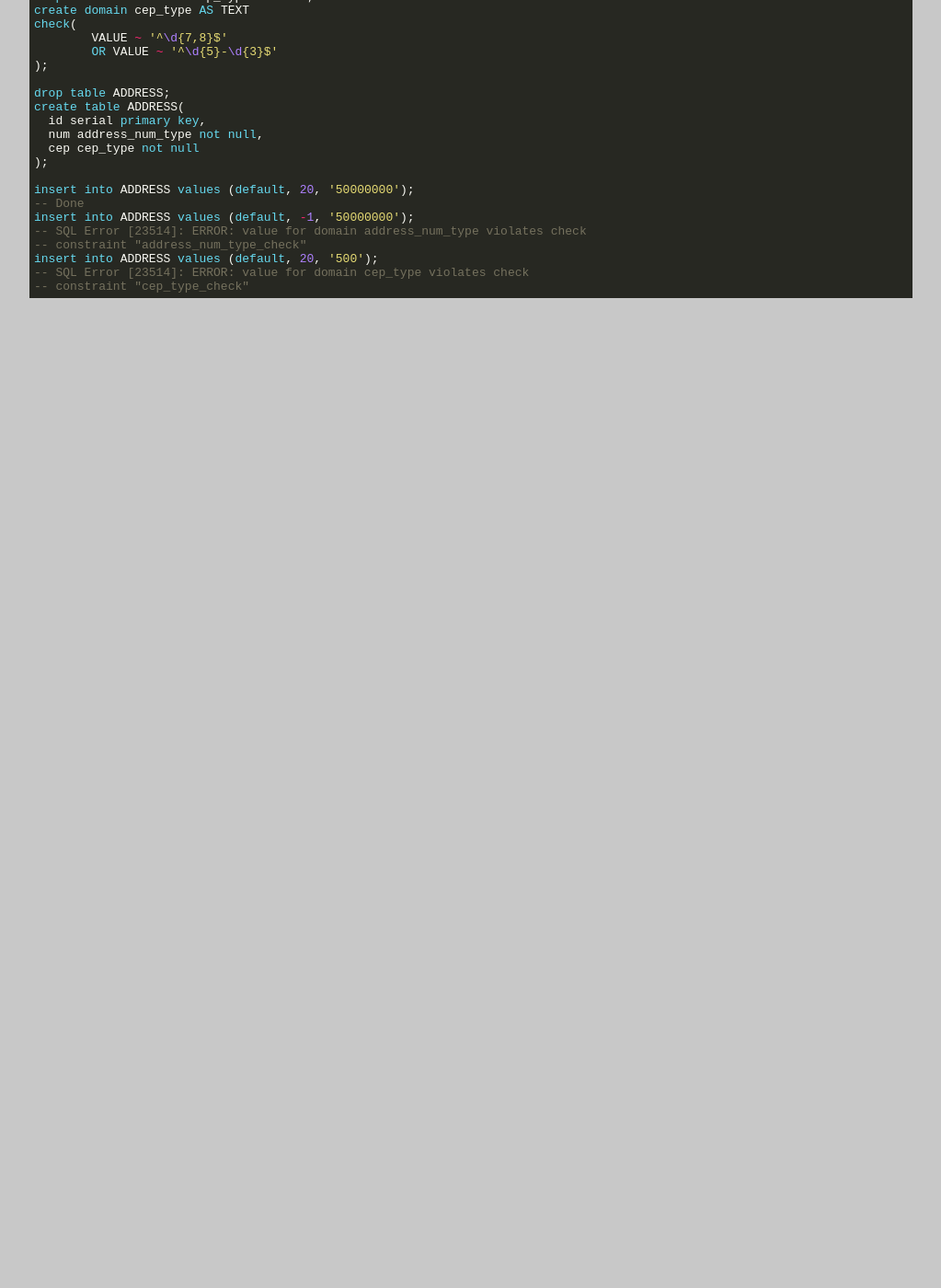
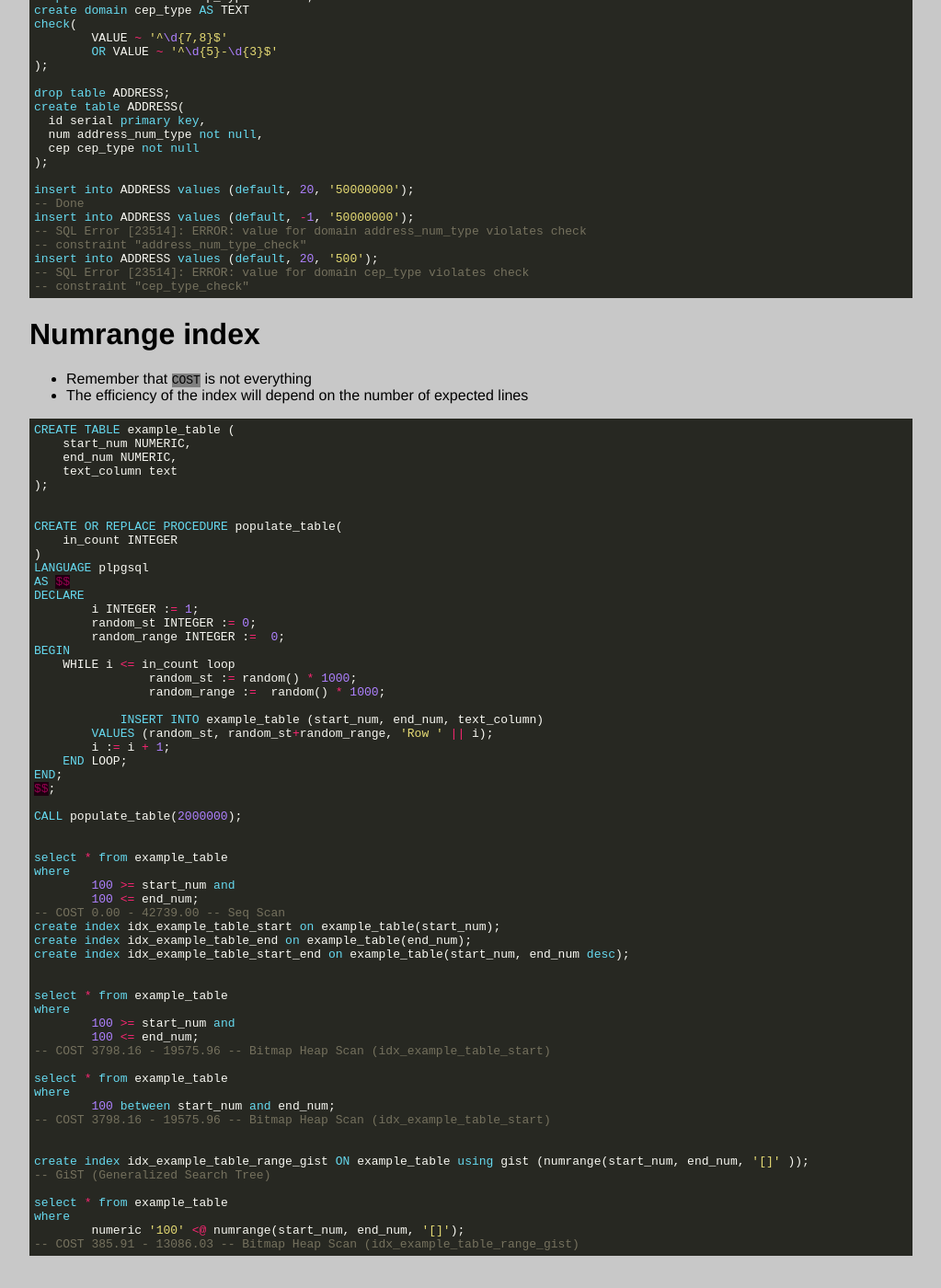
Before and after one commit to CarlosPena00/carlospena00.github.io, a Jekyll site: the page built from _posts/2023-05-01-sql-postgres-tldr.md, in a window 1280 px wide and 1400 px high, scrolled down 649 px. Shown: the whole window at 92% size, without its empty margins (128-1151 px from the left). Built offline with Jekyll 4.4.1, drawn with Linux system fonts in a browser that asks for light colours; before the commit the page ends 1086 px from its top, so only the background shows below that.

Commit message:
blog(sql): Add postgres numrange index section

````diff
--- a/_posts/2023-05-01-sql-postgres-tldr.md
+++ b/_posts/2023-05-01-sql-postgres-tldr.md
@@ -53,3 +53,71 @@ insert into ADDRESS values (default, 20, '500');
 -- SQL Error [23514]: ERROR: value for domain cep_type violates check
 -- constraint "cep_type_check"
 ```
+
+# Numrange index
+
+- Remember that `COST` is not everything
+- The efficiency of the index will depend on the number of expected lines
+
+```sql
+CREATE TABLE example_table (
+    start_num NUMERIC,
+    end_num NUMERIC,
+    text_column text
+);
+
+
+CREATE OR REPLACE PROCEDURE populate_table(
+    in_count INTEGER
+)
+LANGUAGE plpgsql
+AS $$
+DECLARE
+	i INTEGER := 1;
+	random_st INTEGER := 0;
+	random_range INTEGER :=  0;
+BEGIN
+    WHILE i <= in_count loop
+		random_st := random() * 1000;
+		random_range :=  random() * 1000;
+
+	    INSERT INTO example_table (start_num, end_num, text_column)
+        VALUES (random_st, random_st+random_range, 'Row ' || i);
+        i := i + 1;
+    END LOOP;
+END;
+$$;
+
+CALL populate_table(2000000);
+
+
+select * from example_table
+where
+	100 >= start_num and
+	100 <= end_num;
+-- COST 0.00 - 42739.00 -- Seq Scan
+create index idx_example_table_start on example_table(start_num);
+create index idx_example_table_end on example_table(end_num);
+create index idx_example_table_start_end on example_table(start_num, end_num desc);
+
+
+select * from example_table
+where
+	100 >= start_num and
+	100 <= end_num;
+-- COST 3798.16 - 19575.96 -- Bitmap Heap Scan (idx_example_table_start)
+
+select * from example_table
+where
+	100 between start_num and end_num;
+-- COST 3798.16 - 19575.96 -- Bitmap Heap Scan (idx_example_table_start)
+
+
+create index idx_example_table_range_gist ON example_table using gist (numrange(start_num, end_num, '[]' ));
+-- GiST (Generalized Search Tree)
+
+select * from example_table
+where
+	numeric '100' <@ numrange(start_num, end_num, '[]');
+-- COST 385.91 - 13086.03 -- Bitmap Heap Scan (idx_example_table_range_gist)
+```
````
